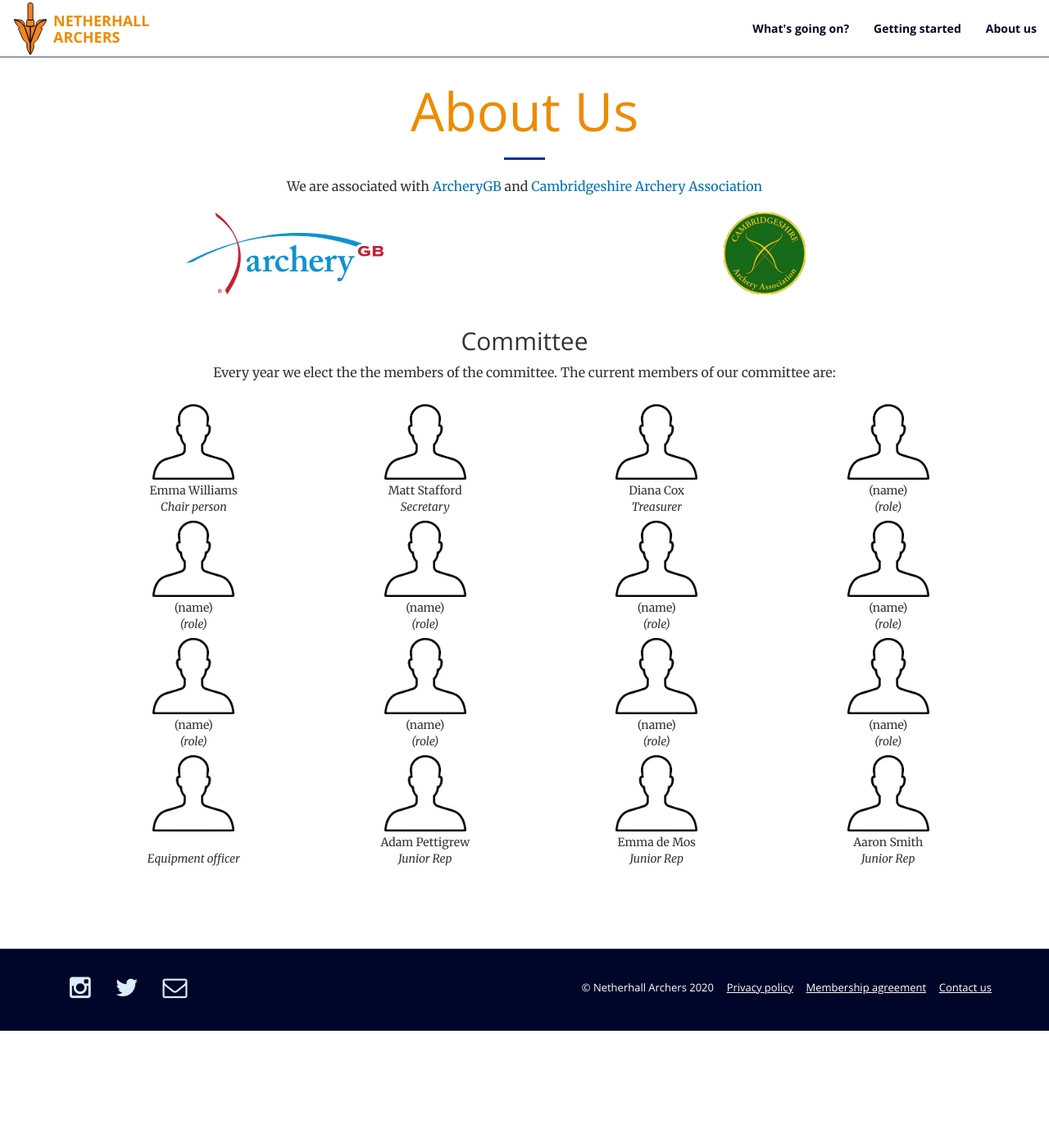
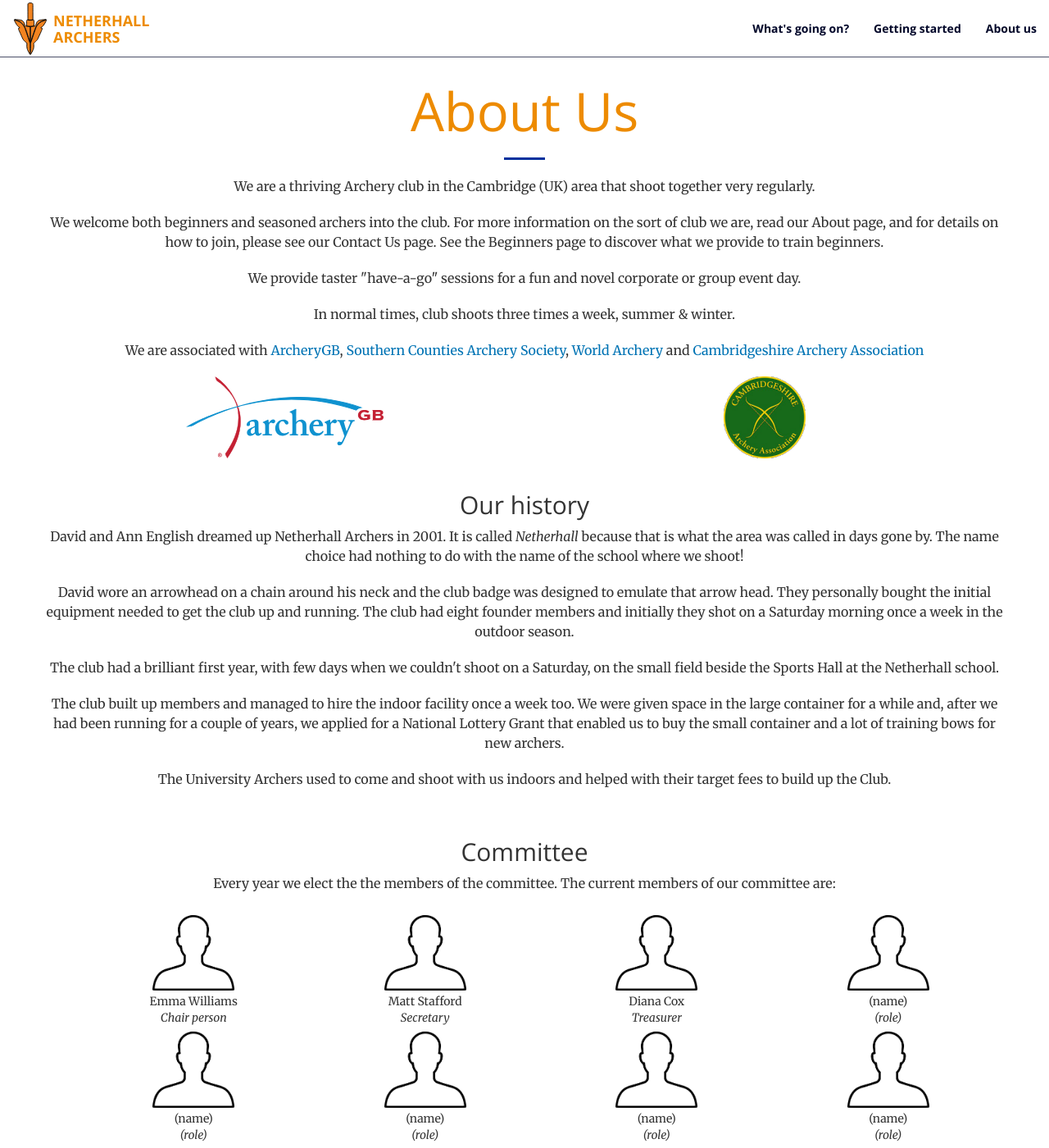
Before and after one commit to afpettigrew/netherhallarcherswebsite, a Jekyll site: the page built from about-us.html, in a window 1280 px wide and 1400 px high. Shown: the whole window at 82% size. Built offline with Jekyll 4.4.1, drawn with Linux system fonts in a browser that asks for light colours.

Commit message:
Update About page with links and content from the old site

```diff
--- a/about-us.html
+++ b/about-us.html
@@ -4,13 +4,35 @@ layout: page
 
 <h1 class="section-heading">About Us</h1>
 <hr class="primary">
-<p>We are associated with <a href="#">ArcheryGB</a> and <a href="#">Cambridgeshire Archery Association</a></p>
+<p>We are a thriving Archery club in the Cambridge (UK) area that shoot together very regularly.</p>
+
+<p>We welcome both beginners and seasoned archers into the club. For more information on the sort of club we are, read our About page, and for details on how to join, please see our Contact Us page. See the Beginners page to discover what we provide to train beginners.</p>
+
+<p>We provide taster "have-a-go" sessions for a fun and novel corporate or group event day.</p>
+
+<p>In normal times, club shoots three times a week, summer & winter.</p>
+
+<p>We are associated with <a href="http://www.archerygb.org/">ArcheryGB</a>, <a href="http://www.scasarchery.org.uk/Web/index.php/">Southern Counties Archery Society</a>, <a href="http://www.archery.org/">World Archery</a> and <a href="http://www.cambridgeshirearchery.org/">Cambridgeshire Archery Association</a></p>
+
 <div class="col-lg-6 col-12">
   <img src="img/AGB.svg" alt="ArcheryGB logo" width="241" height="100">
 </div>
 <div class="col-lg-6 col-12">
   <img src="img/CAA.png" alt="Cambridge Archery Association logo">
 </div>
+<div>
+  &nbsp;
+</div>
+<h2>Our history</h2>
+<p>David and Ann English dreamed up Netherhall Archers in 2001. It is called <i>Netherhall</i> because that is what the area was called in days gone by. The name choice had nothing to do with the name of the school where we shoot!</p>
+
+<p>David wore an arrowhead on a chain around his neck and the club badge was designed to emulate that arrow head. They personally bought the initial equipment needed to get the club up and running. The club had eight founder members and initially they shot on a Saturday morning once a week in the outdoor season.</p>
+
+<p>The club had a brilliant first year, with few days when we couldn't shoot on a Saturday, on the small field beside the Sports Hall at the Netherhall school.</p>
+
+<p>The club built up members and managed to hire the indoor facility once a week too.  We were given space in the large container for a while and, after we had been running for a couple of years, we applied for a National Lottery Grant that enabled us to buy the small container and a lot of training bows for new archers.</p>
+
+<p>The University Archers used to come and shoot with us indoors and helped with their target fees to build up the Club.</p>
 <div>
   &nbsp;
 </div>
```
